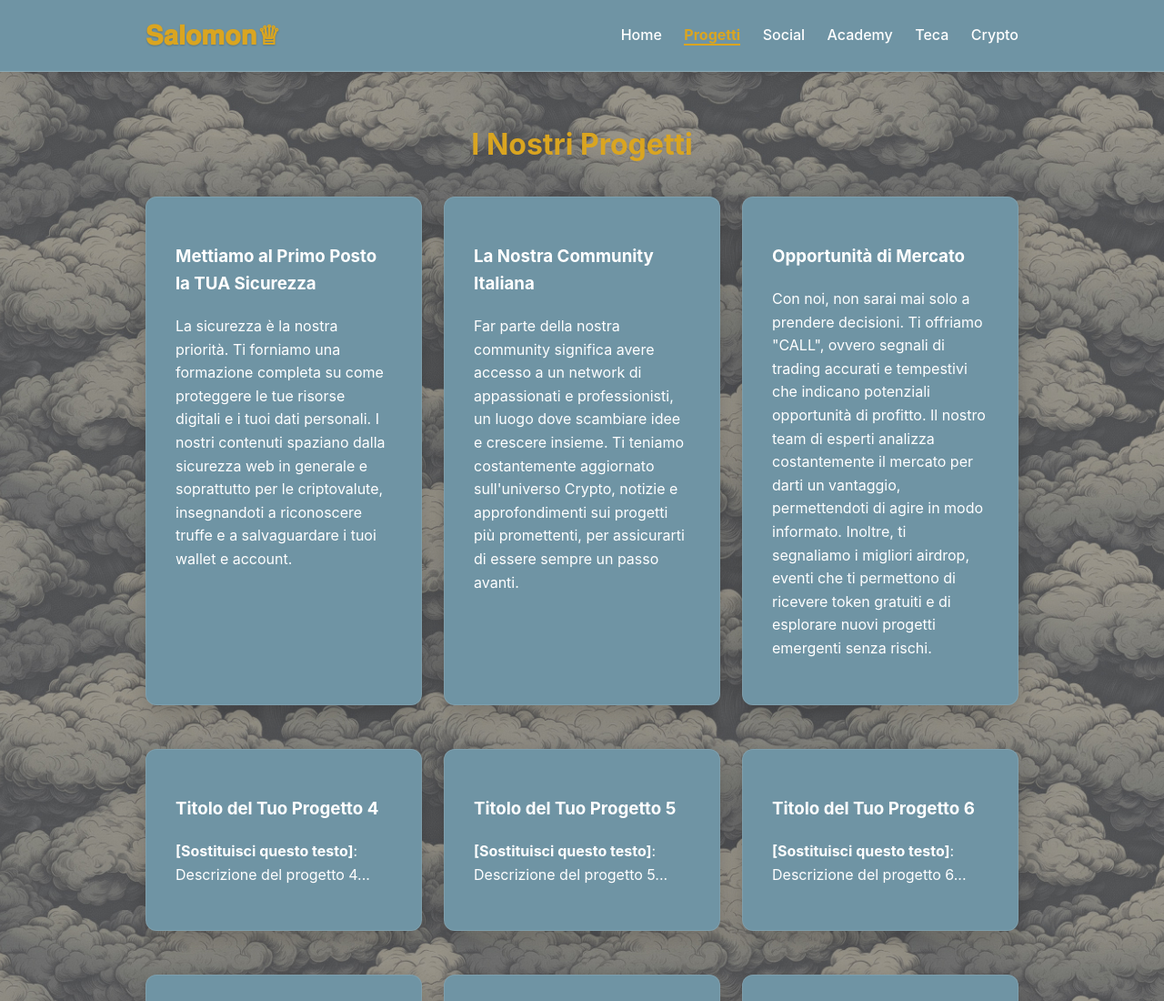
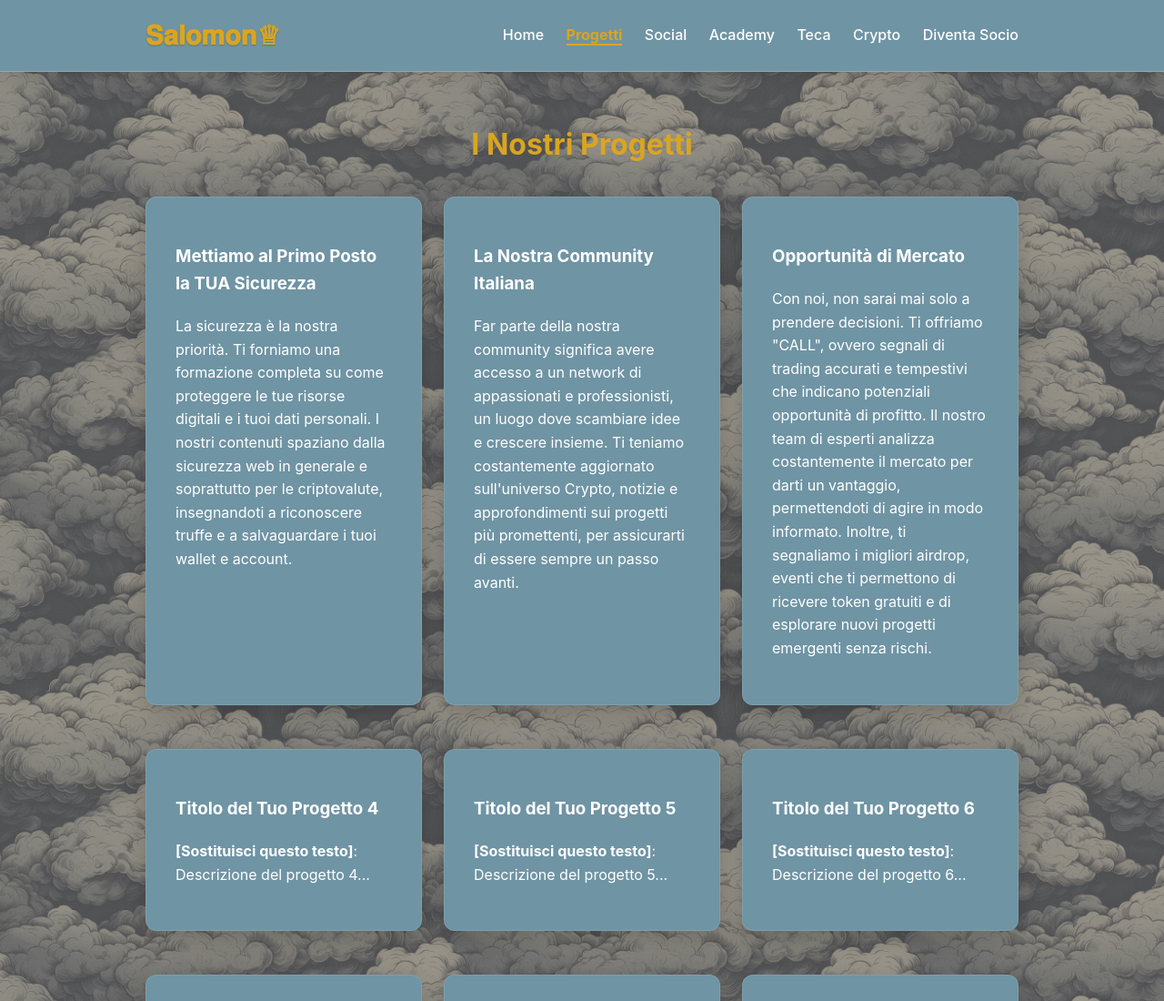
Before and after one commit to danielesenaldi/rdfgtffgt, a plain HTML site: page progetti.html in a window 1280 px wide. Shown: the top 1100 px of the page at 91% size. Drawn offline with Linux system fonts and the light colour scheme.

Commit message:
Update progetti.html

```diff
--- a/progetti.html
+++ b/progetti.html
@@ -19,6 +19,7 @@
                 <a href="academy.html">Academy</a>
                 <a href="teca.html">Teca</a>
                 <a href="crypto.html">Crypto</a>
+                <a href="diventa-socio.html">Diventa Socio</a> </nav>
             </nav>
         </div>
     </header>
```
